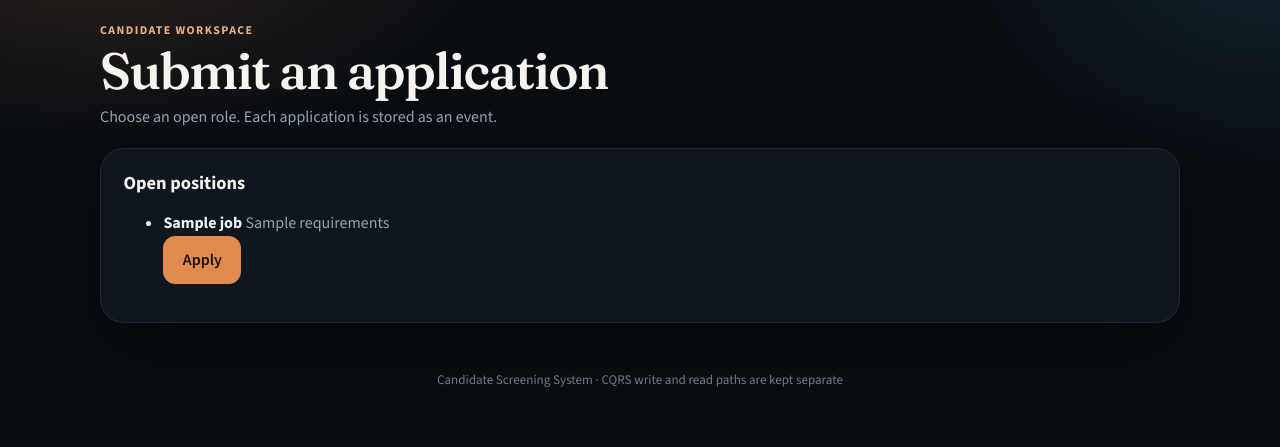
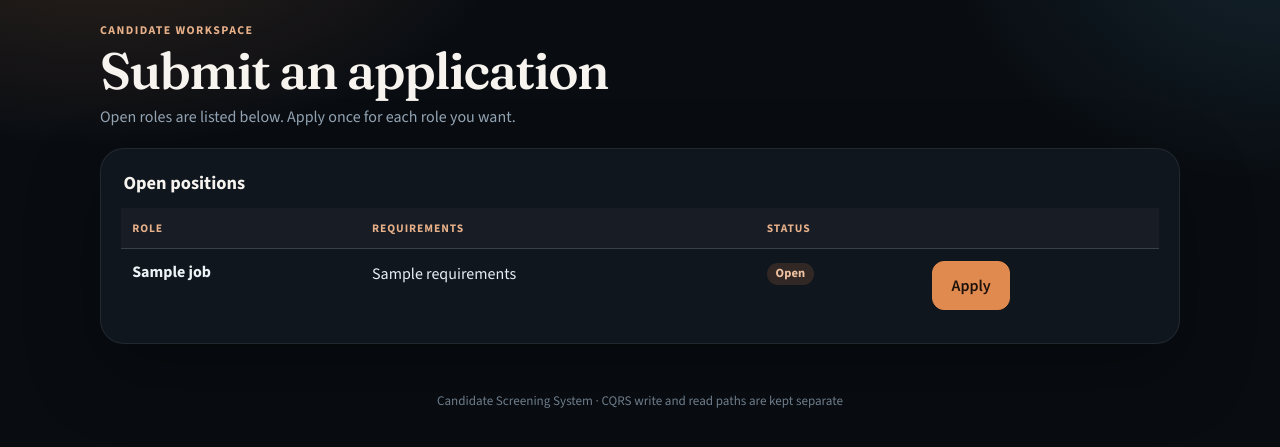
Before and after one commit to dinais/cv-screening-ai-agent, a Flask app: template src/templates/candidate_form.html in a window 1280 px wide. Shown: the part 57-504 px from the top of the page. Run offline with Flask 3, Linux system fonts and the light colour scheme; the template is opened without the code that fills it: most values are stand-ins (such as "Sample title", 1, 10 or a date in 2020).

Commit message:
Show open roles in a table with a short requirements preview.
Candidates can scan positions the same way HR scans jobs, and a long requirement stays collapsed until it is opened.

Co-authored-by: Cursor <cursoragent@cursor.com>

```diff
--- /dev/null
+++ b/src/templates/_text_clip.html
@@ -0,0 +1,10 @@
+{% if text|length > 140 %}
+<details class="clip">
+  <summary>
+    <span class="clip-preview">{{ text[:140] }}...</span>
+    <span class="clip-full cv-text">{{ text }}</span>
+  </summary>
+</details>
+{% else %}
+<span class="cv-text">{{ text }}</span>
+{% endif %}
--- a/src/templates/candidate_form.html
+++ b/src/templates/candidate_form.html
@@ -5,28 +5,45 @@
   <div>
     <p class="eyebrow">Candidate workspace</p>
     <h1>Submit an application</h1>
-    <p class="muted">Choose an open role. Each application is stored as an event.</p>
+    <p class="muted">Open roles are listed below. Apply once for each role you want.</p>
   </div>
 </section>
 
 <section class="card">
   <h2>Open positions</h2>
   {% if portal.open_jobs %}
-    <ul class="job-list">
+    <div class="table-wrap">
+      <table class="data-table">
+        <thead>
+          <tr>
+            <th>Role</th>
+            <th>Requirements</th>
+            <th>Status</th>
+            <th></th>
+          </tr>
+        </thead>
+        <tbody>
           {% for job in portal.open_jobs %}
-        <li class="job-row">
-          <div>
-            <strong>{{ job.title }}</strong>
-            <span class="muted">{{ job.requirements }}</span>
-          </div>
+            <tr>
+              <td><strong>{{ job.title }}</strong></td>
+              <td class="clip-cell">{% with text = job.requirements %}{% include "_text_clip.html" %}{% endwith %}</td>
+              <td>
                 {% if job.applied %}
-            <span class="applied-mark">Applied</span>
+                  <span class="badge badge-accepted applied-mark">Applied</span>
                 {% else %}
+                  <span class="badge badge-open">Open</span>
+                {% endif %}
+              </td>
+              <td>
+                {% if not job.applied %}
                   <a class="button primary" href="{{ url_for('candidate.apply_to_job', job_id=job.job_id) }}">Apply</a>
                 {% endif %}
-        </li>
+              </td>
+            </tr>
           {% endfor %}
-    </ul>
+        </tbody>
+      </table>
+    </div>
   {% else %}
     <p class="empty">There are no open positions to display yet.</p>
   {% endif %}
```
Lines whose indentation alone changed are shown as unchanged.
